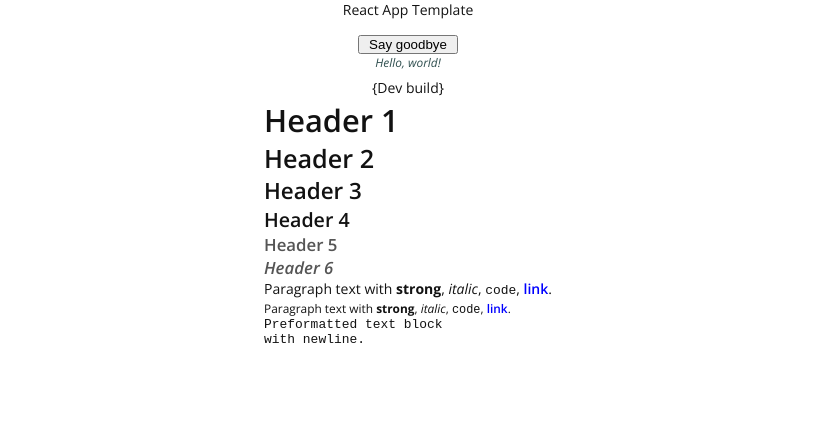
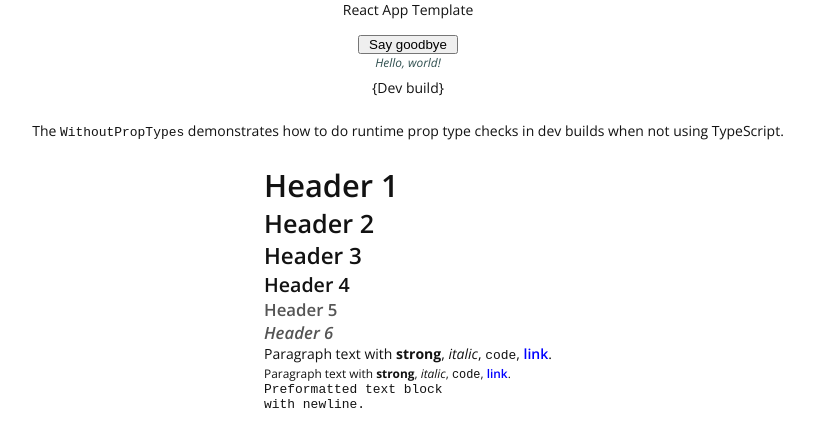
Before and after one commit to stefcameron/react-app-template, a React app: page / in a window 1280 px wide. Shown: the top 446 px of the page, without its empty margins (232-1046 px from the left). Built offline with nearby package versions, Linux system fonts and the light colour scheme.

Commit message:
Finish React 19 migration
- Enables `exactOptionalPropertyTypes` and `stickNullChecks`
  in TS config
- Add example of using RTV.js for runtime type checks in a non-
  TypeScript component

```diff
--- a/package.json
+++ b/package.json
@@ -70,9 +70,9 @@
     "jest-transform-stub": "^2.0.0",
     "lodash-es": "^4.17.21",
     "prettier": "^3.4.2",
-    "prop-types": "^15.8.1",
     "react": "^19.0.0",
     "react-dom": "^19.0.0",
+    "rtvjs": "^5.0.0",
     "style-loader": "^4.0.0",
     "ts-jest": "^29.2.5",
     "ts-loader": "^9.5.1",
--- a/src/components/App/App.js
+++ b/src/components/App/App.js
@@ -1,5 +1,6 @@
 import { HelloWorld } from '../HelloWorld/HelloWorld';
-import { StylePreview } from '../StylePreview/Preview';
+import { StylePreview } from '../StylePreview/StylePreview';
+import { WithoutPropTypes } from '../WithoutPropTypes/WithoutPropTypes';
 import './App.css';
 
 export const App = () => {
@@ -17,6 +18,7 @@ export const App = () => {
           </p>
         </HelloWorld>
       </section>
+      <WithoutPropTypes visible />
       <StylePreview />
     </div>
   );
--- a/src/components/HelloWorld/HelloWorld.css
+++ b/src/components/HelloWorld/HelloWorld.css
@@ -4,7 +4,6 @@
   justify-content: flex-start;
   align-items: center;
   width: 100%;
-  height: 40px;
   margin-top: 16px;
 }
 
--- /dev/null
+++ b/src/components/WithoutPropTypes/WithoutPropTypes.js
@@ -0,0 +1,36 @@
+import * as rtv from 'rtvjs';
+
+export const withoutPropTypesProps =
+  WP_BUILD_ENV === 'development'
+    ? {
+        // OTHER PROPS: applied to wrapper <div>
+
+        // true if message should be rendered
+        visible: [rtv.OPTIONAL, rtv.BOOLEAN],
+      }
+    : undefined;
+
+export const WithoutPropTypes = (props) => {
+  //
+  // PROPS
+  //
+
+  if (WP_BUILD_ENV === 'development') {
+    rtv.verify(props, withoutPropTypesProps);
+  }
+
+  const { visible = false } = props;
+
+  //
+  // RENDER
+  //
+
+  return visible ? (
+    <section className="without-prop-types">
+      <p>
+        The <code>WithoutPropTypes</code> demonstrates how to do runtime prop
+        type checks in dev builds when not using TypeScript.
+      </p>
+    </section>
+  ) : null;
+};
--- a/tsconfig.json
+++ b/tsconfig.json
@@ -1,6 +1,7 @@
 {
   "compilerOptions": {
     "esModuleInterop": true,
+    "exactOptionalPropertyTypes": true,
     "forceConsistentCasingInFileNames": true,
     "isolatedModules": true,
     "jsx": "react-jsx",
@@ -18,6 +19,7 @@
     "resolveJsonModule": true,
     "sourceMap": true,
     "strict": true,
+    "strictNullChecks": true, // required by `exactOptionalPropertyTypes`
     "target": "ESNext", // latest version of ES supported by TypeScript version in use
     "typeRoots": [
       "./node_modules/@types",
```
Also changed, not shown: eslint.config.mjs (+4 -4 lines), tools/tests/testRenderers.tsx (+0 -8 lines), src/components/StylePreview/StylePreview.tsx (renamed from src/components/StylePreview/Preview.tsx), 1 other file (tests, documents, lock files or other folders).
